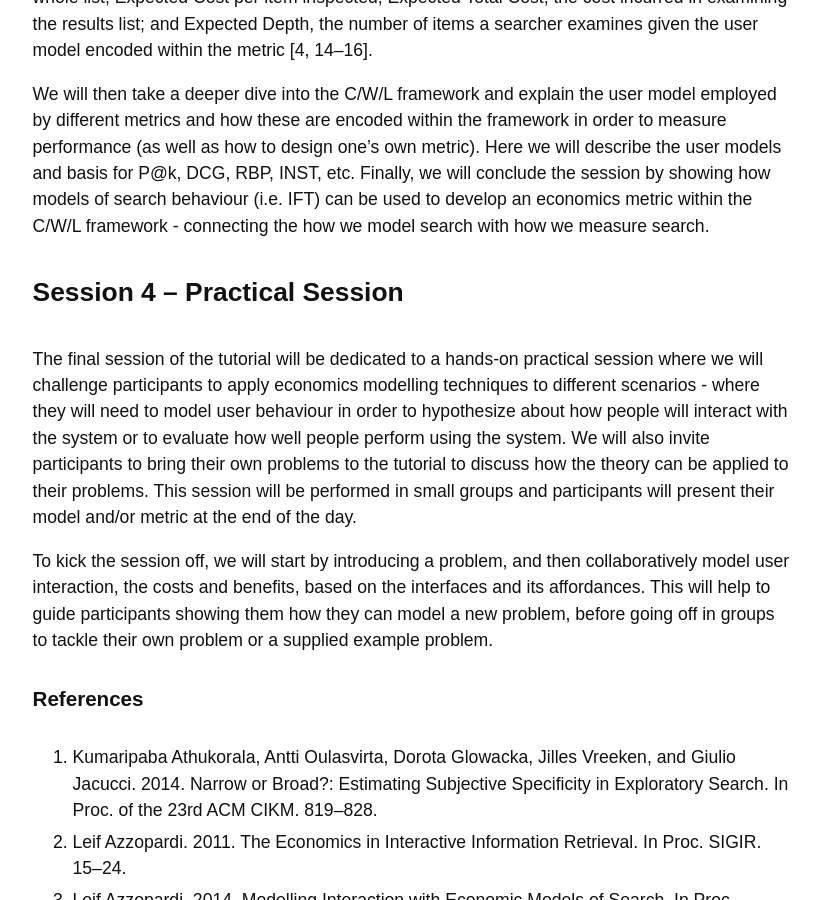
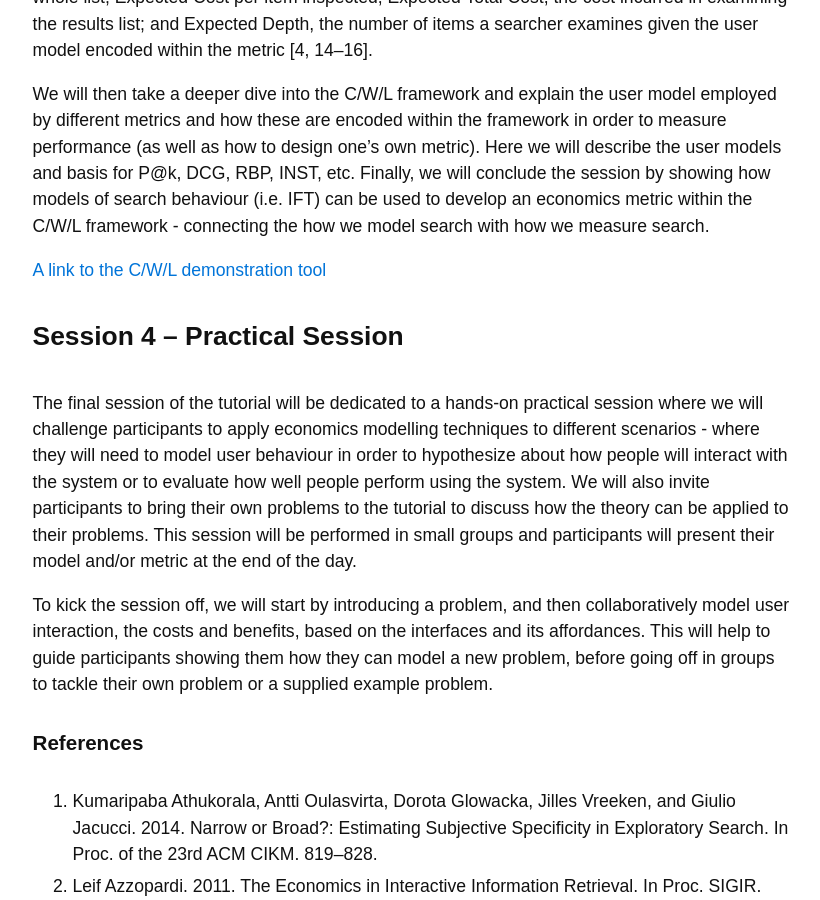
Before and after one commit to ielab/ielab.github.io, a Jekyll site: the page built from _tutorials/economic-models-measures-search.md, in a window 1280 px wide and 900 px high, scrolled down 2803 px. Shown: the whole window, without its empty margins (330-1150 px from the left). Built offline with Jekyll 4.4.1, drawn with Linux system fonts in a browser that asks for light colours.

Commit message:
Update economic-models-measures-search.md

```diff
--- a/_tutorials/economic-models-measures-search.md
+++ b/_tutorials/economic-models-measures-search.md
@@ -43,6 +43,7 @@ In the third session, we will examine how economics can be used to evaluate the
 
 We will then take a deeper dive into the C/W/L framework and explain the user model employed by different metrics and how these are encoded within the framework in order to measure performance (as well as how to design one’s own metric). Here we will describe the user models and basis for P@k, DCG, RBP, INST, etc. Finally, we will conclude the session by showing how models of search behaviour (i.e. IFT) can be used to develop an economics metric within the C/W/L framework - connecting the how we model search with how we measure search.
 
+[A link to the C/W/L demonstration tool](https://github.com/ireval/cwl-examples/blob/master/notebooks/SIGIR2019-Demo-CWL-PLots.ipynb)
 
 ## Session 4 – Practical Session
 
```
